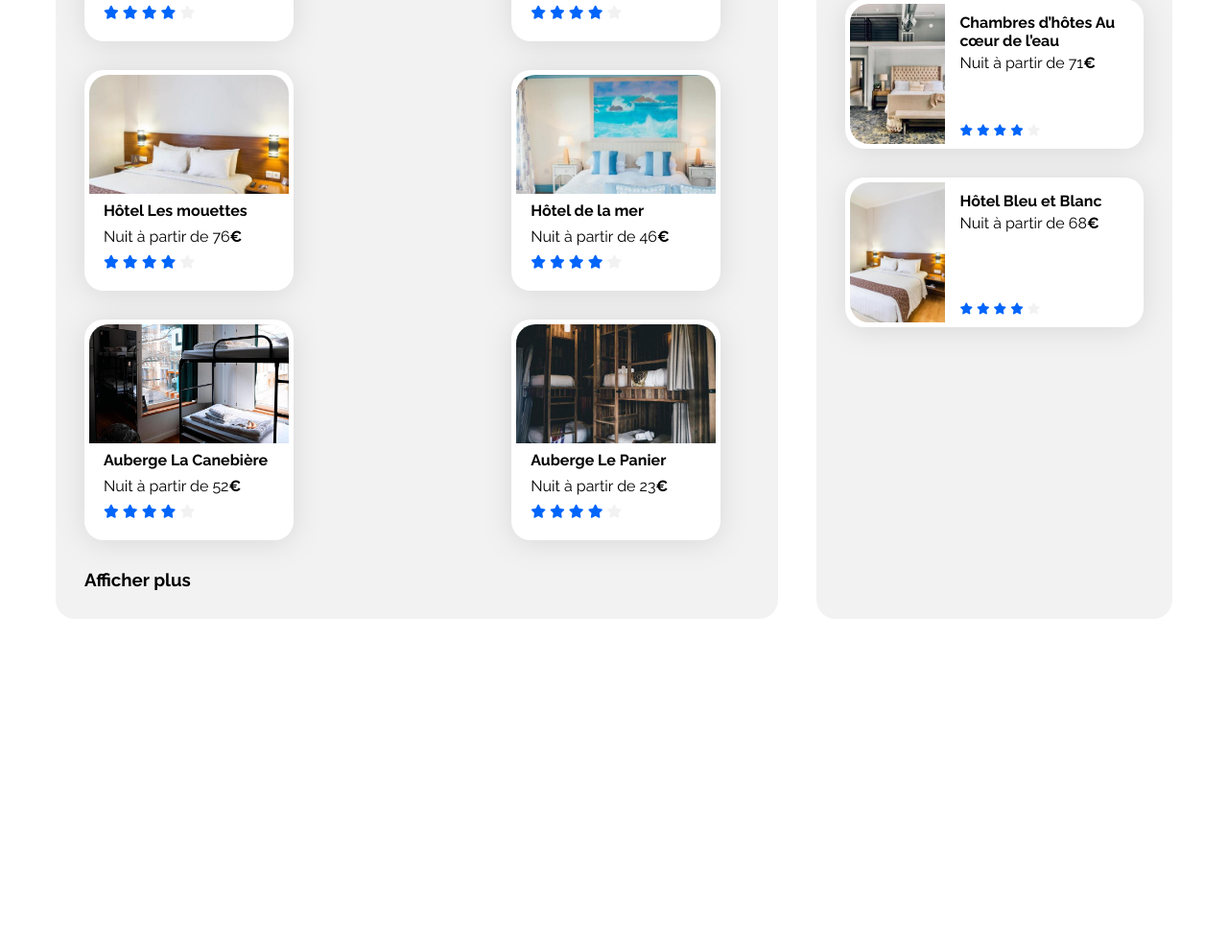
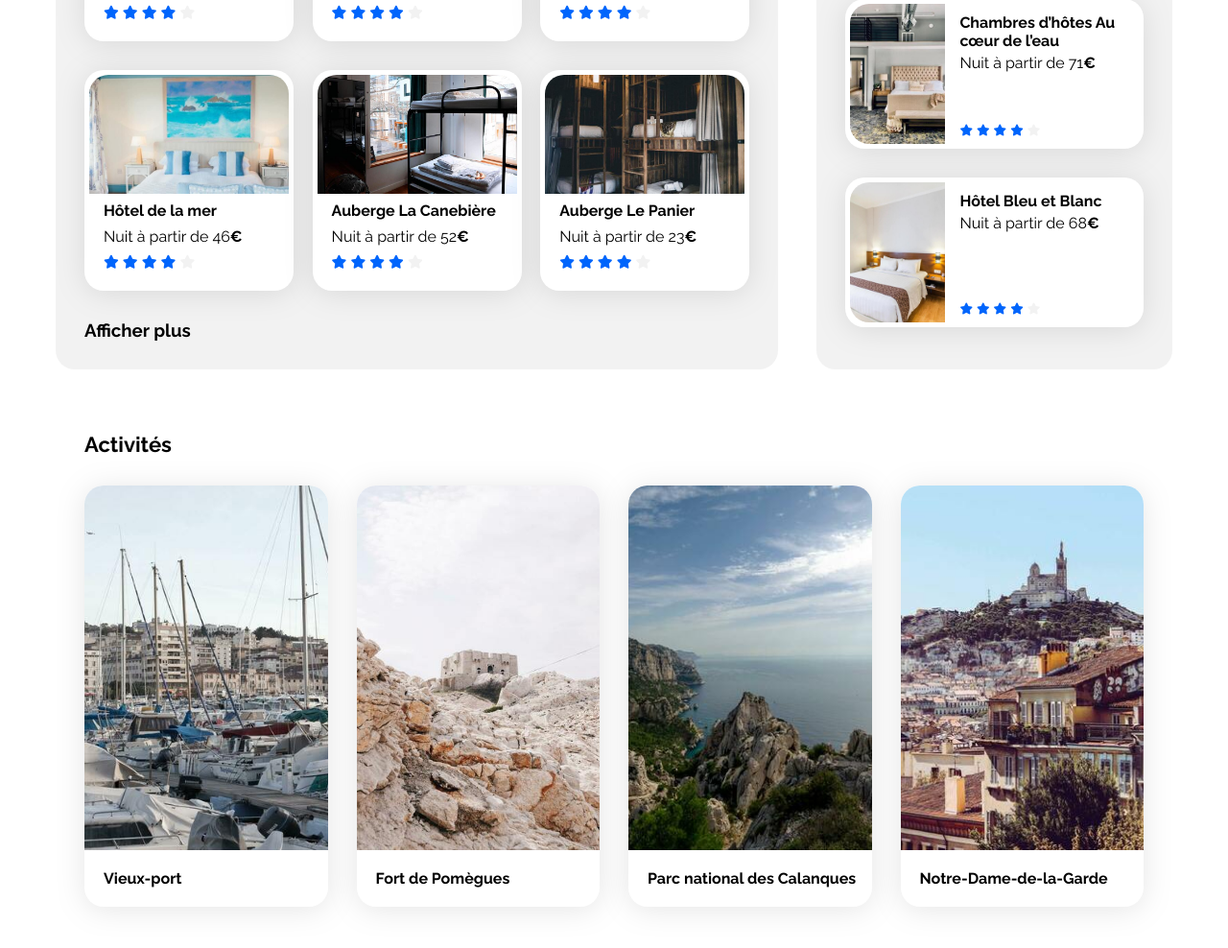
Before and after one commit to exploralgok/booki-starter-code-master, a plain HTML site: page index.html in a window 1280 px wide. Shown: the part 674-1662 px from the top of the page at 96% size. Before the commit the page ends 1327 px from the top, so only its background shows below. Drawn offline with Linux system fonts and the light colour scheme.

Commit message:
création section activités

```diff
--- /dev/null
+++ b/css/style-activites.css
@@ -0,0 +1,40 @@
+.activites .activites-cards {
+    display: flex;
+    flex-direction: row;
+    justify-content: space-between;
+    flex:1;
+
+}
+
+.activites .activites-cards .card {
+    margin-right: 30px;
+    height: 439px;
+    padding: 0;
+    justify-content: center;
+    width : 100%;
+}
+
+.activites .activites-cards .card:last-child {
+    margin-right: 0px;
+    /* width : 30%% */
+}
+
+.activites .activites-cards .card img{
+width: 100%;
+height: 380px;
+border-radius: 20px 20px 0px 0px;
+}
+
+.activites .activites-cards .card .card-title{
+padding-left: 20px;
+font-size: 16px;
+    }
+
+.activites{
+    padding: 30px;
+    margin: 35px 0px;
+}
+
+.activites .section-title {
+padding-bottom:30px;
+}
--- a/css/style-hebergement-pop.css
+++ b/css/style-hebergement-pop.css
@@ -32,7 +32,7 @@
     flex-direction: column;
     margin-top: 30px;
     width: 30%;
-    margin-right:30px;
+    /* margin-right:30px; */
 }
 
 .afficher-plus {
--- a/index.html
+++ b/index.html
@@ -16,6 +16,7 @@
     <link rel="stylesheet" href="/css/style-header.css">
     <link rel="stylesheet" href="/css/style-hebergement-pop.css">
     <link rel="stylesheet" href="/css/style-info.css">
+    <link rel="stylesheet" href="/css/style-activites.css">
 
 
 
@@ -286,7 +287,35 @@
             </div>
 
             <!-- ACTIVITES -->
-            <section>
+            <section class="activites">
+                <h2 class="section-title">Activités</h2>
+                <div class="activites-cards">
+                    <article class="card">
+                        <img src="./images/activites/reno-laithienne.jpg"
+                            alt="Image de la chambre d'hôtel montrant un lit">
+                        <h3 class="card-title">Vieux-port</h3>
+                    </article>
+
+                    <article class="card">
+                        <img src="./images/activites/paul-hermann.jpg"
+                            alt="Image de la chambre d'hôtel montrant un lit">
+                        <h3 class="card-title">Fort de Pomègues</h3>
+                    </article>
+
+                    <article class="card">
+                        <img src="./images/activites/kilyan-sockalingum.jpg"
+                            alt="Image de la chambre d'hôtel montrant un lit">
+                        <h3 class="card-title">Parc national des Calanques</h3>
+                    </article>
+
+                    <article class="card">
+                        <img src="./images/activites/florian-wehde.jpg"
+                            alt="Image de la chambre d'hôtel montrant un lit">
+                        <h3 class="card-title">Notre-Dame-de-la-Garde</h3>
+                    </article>
+
+
+                </div>
 
             </section>
         </main>
```
